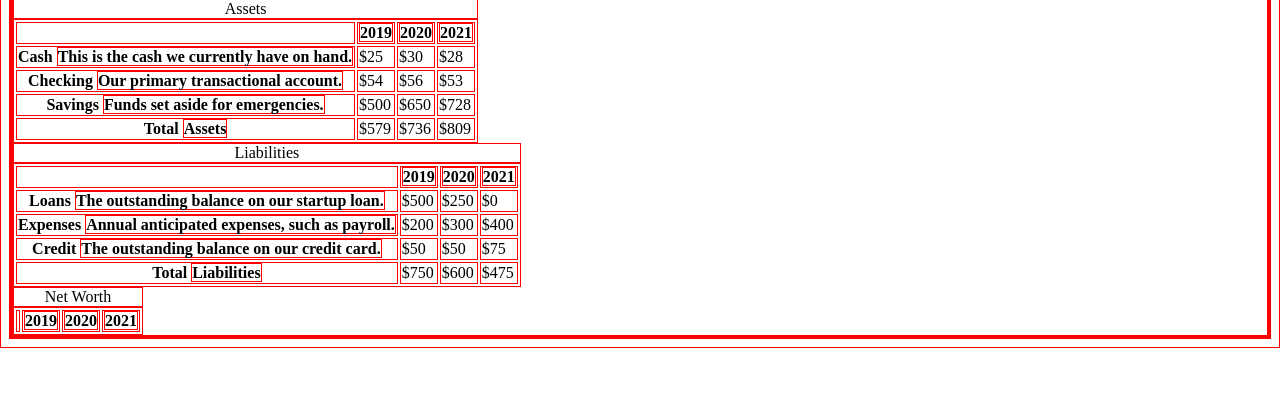
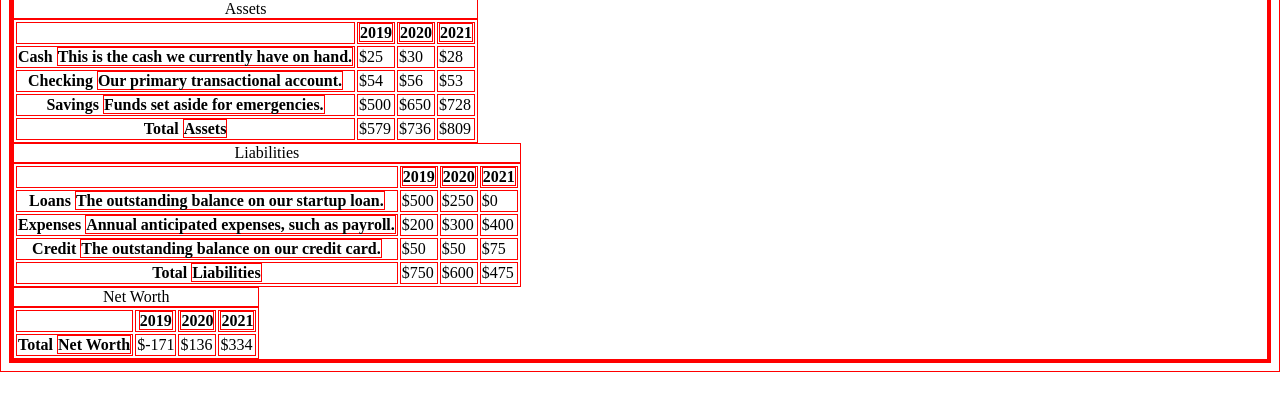
Before and after one commit to jeffbai996/fcc-rwd-balance-sheet, a plain HTML site: page index.html in a window 1280 px wide. Shown: the part 103-514 px from the top of the page. Drawn offline with Linux system fonts and the light colour scheme.

Commit message:
add total net worth row

```diff
--- a/index.html
+++ b/index.html
@@ -99,13 +99,19 @@
             <caption>Net Worth</caption>
             <thead>
               <tr>
-                <td></td>
-                <th><span class="sr-only">2019</span></th>
-                <th><span class="sr-only">2020</span></th>
-                <th><span class="sr-only">2021</span></th>
+              <td></td>
+              <th><span class="sr-only">2019</span></th>
+              <th><span class="sr-only">2020</span></th>
+              <th><span class="sr-only">2021</span></th>
               </tr>
             </thead>
             <tbody>
+              <tr class="total">
+                <th>Total <span class="sr-only">Net Worth</span></th>
+                <td>$-171</td>
+                <td>$136</td>
+                <td class="current">$334</td>
+              </tr>
             </tbody>
           </table>
         </div>
```
